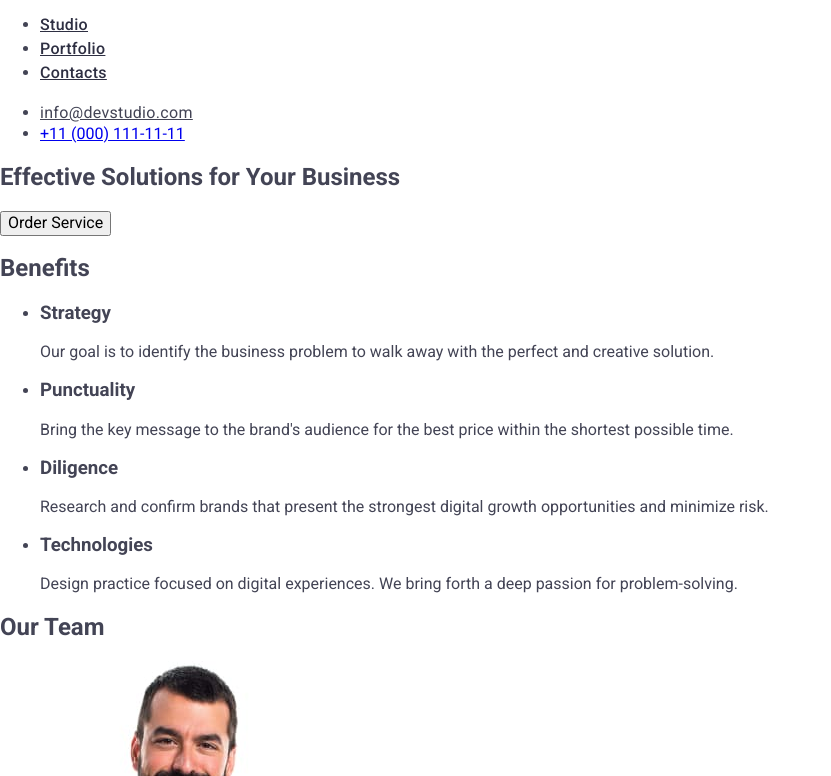
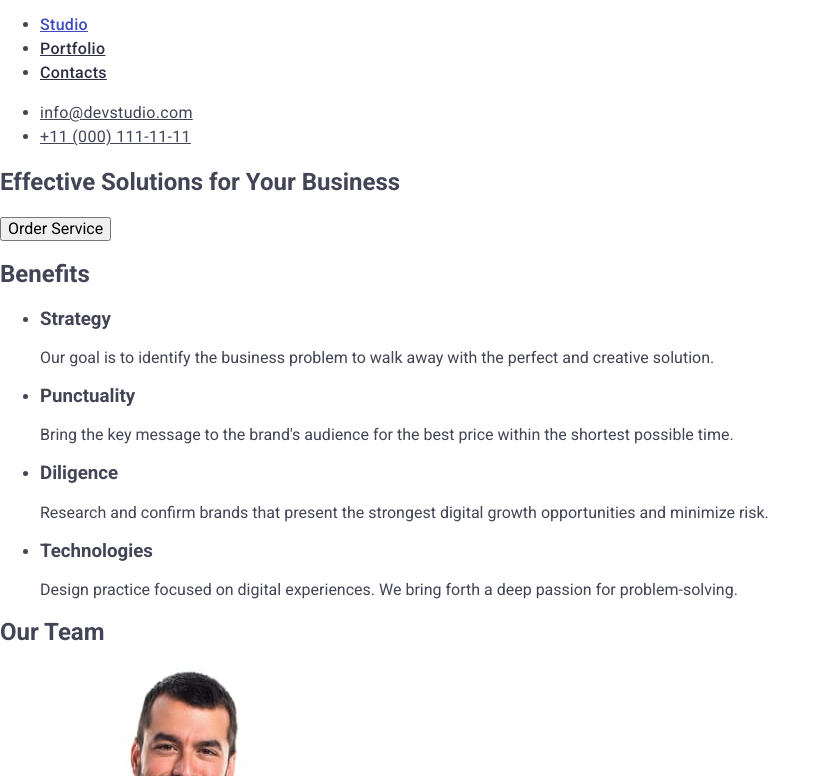
Before and after one commit to za3DopoGo/goit-markup-hw-02, a plain HTML site: page index.html in a window 1280 px wide. In both pictures the pointer is over the link "Studio". Shown: the part 24-800 px from the top of the page, without its empty margins (0-831 px from the left). Drawn offline with nearby package versions, Linux system fonts and the light colour scheme.

Commit message:
audit-header-2

```diff
--- a/css/styles.css
+++ b/css/styles.css
@@ -21,7 +21,7 @@ background-color: #FFFFFF;
     letter-spacing: 0.02em;
     color: #2e2f42;
 }
-.nav-mwenu:hover, .nav-menu:focus {
+.nav-menu:hover, .nav-menu:focus {
     color: #404bbf;
     }
 address {
--- a/index.html
+++ b/index.html
@@ -32,7 +32,7 @@
             <address class="address">
                 <ul>
                     <li><a href="mailto:info@devstudio.com" class="contact">info@devstudio.com</a></li>
-                    <li><a href="tel:+110001111111">+11 (000) 111-11-11</a></li>
+                    <li><a href="tel:+110001111111" class="contact">+11 (000) 111-11-11</a></li>
                 </ul>
             </address>
 
```
